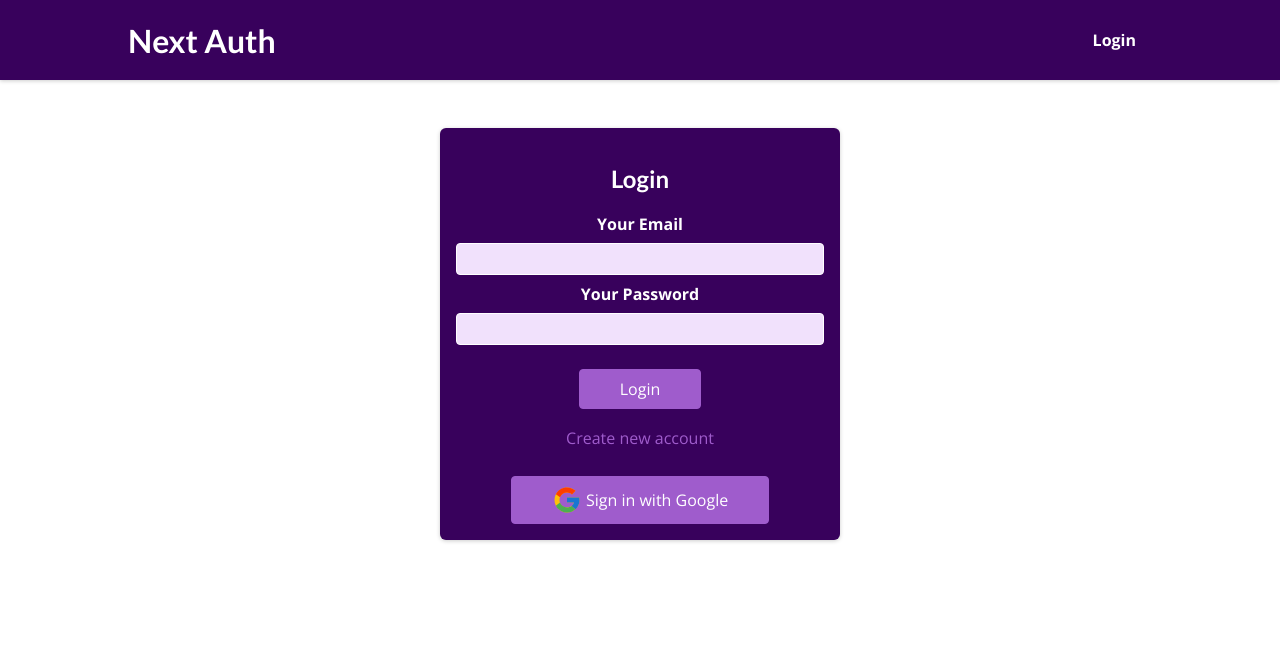
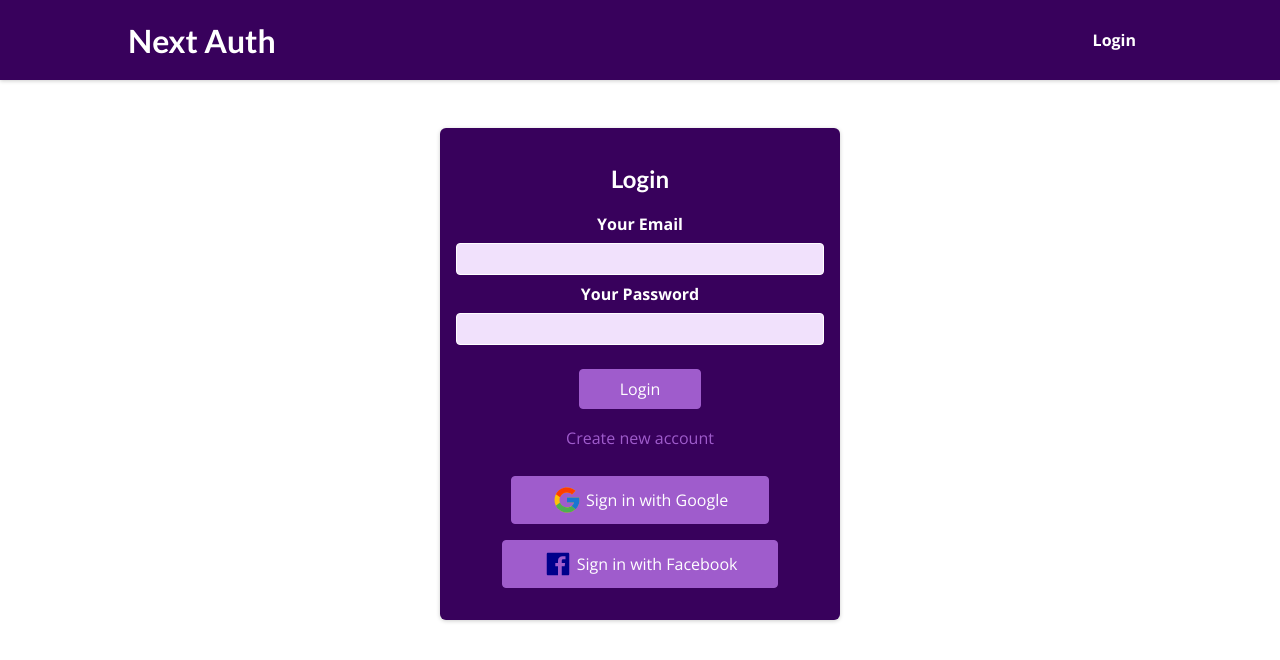
Before and after one commit to vitalik-prog/next-course-auth, a Next.js app: page /auth in a window 1280 px wide. Shown: the top 660 px of the page. Built offline with nearby package versions, Linux system fonts and the light colour scheme; no server answers.

Commit message:
added facebook auth

```diff
--- a/pages/api/auth/[...nextauth].ts
+++ b/pages/api/auth/[...nextauth].ts
@@ -1,5 +1,6 @@
 import NextAuth from "next-auth";
 import GoogleProvider from "next-auth/providers/google";
+import FacebookProvider from "next-auth/providers/facebook";
 import CredentialsProvider from "next-auth/providers/credentials";
 import { FirestoreAdapter } from "@next-auth/firebase-adapter";
 import { cert, ServiceAccount } from "firebase-admin/app";
@@ -68,6 +69,10 @@ export default NextAuth({
         timeout: 40000,
       },
     }),
+    FacebookProvider({
+      clientId: process.env.FACEBOOK_CLIENT_ID,
+      clientSecret: process.env.FACEBOOK_CLIENT_SECRET
+    })
   ],
   adapter: FirestoreAdapter({
     credential: cert({
--- a/src/components/AuthForm/AuthForm.tsx
+++ b/src/components/AuthForm/AuthForm.tsx
@@ -2,6 +2,7 @@ import { useState, useRef, useContext } from "react";
 import { signIn } from "next-auth/react";
 import { useRouter } from "next/router";
 import { FcGoogle } from "react-icons/fc";
+import { IoLogoFacebook } from "react-icons/io";
 import NotificationContext from "../../context/layout/NotificationContext";
 import { createUser, signInUser } from "../../helpers/auth";
 import HttpError from "../../common/types/HttpError";
@@ -103,6 +104,17 @@ const AuthForm = () => {
             &nbsp;
             <span>Sign in with Google</span>
           </button>
+          <button
+            onClick={() =>
+              signIn("facebook", {
+                callbackUrl: `${process.env.NEXT_PUBLIC_BASE_URL}/payments`,
+              })
+            }
+          >
+            <IoLogoFacebook fontSize={30} color="darkblue" />
+            &nbsp;
+            <span>Sign in with Facebook</span>
+          </button>
         </div>
       )}
     </section>
--- a/src/components/AuthForm/css/AuthForm.module.css
+++ b/src/components/AuthForm/css/AuthForm.module.css
@@ -36,14 +36,16 @@
   padding: 0.25rem;
 }
 
-.actions, .social {
+.actions,
+.social {
   margin-top: 1.5rem;
   display: flex;
   flex-direction: column;
   align-items: center;
 }
 
-.actions button, .social button {
+.actions button,
+.social button {
   cursor: pointer;
   font: inherit;
   color: white;
@@ -53,7 +55,8 @@
   padding: 0.5rem 2.5rem;
 }
 
-.actions button:hover, .social button:hover {
+.actions button:hover,
+.social button:hover {
   background-color: #873abb;
   border-color: #873abb;
 }
@@ -74,4 +77,5 @@
 .social button {
   display: flex;
   align-items: center;
+  margin-bottom: 1rem;
 }
--- a/src/pages/Payments/Payments.tsx
+++ b/src/pages/Payments/Payments.tsx
@@ -1,6 +1,5 @@
 import PaymentsForm from "../../components/PaymentsForm/PaymentsForm";
 import classes from "./css/Payments.module.css";
-import NewPasswordData from "../../common/types/NewPasswordData";
 
 const Payments = () => {
   return (
```
